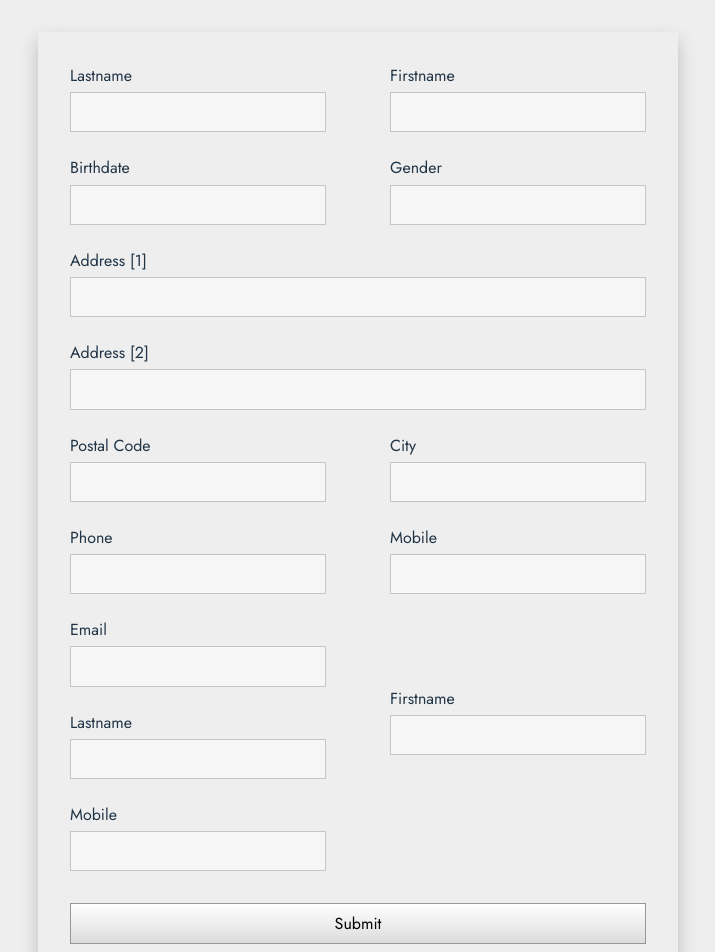
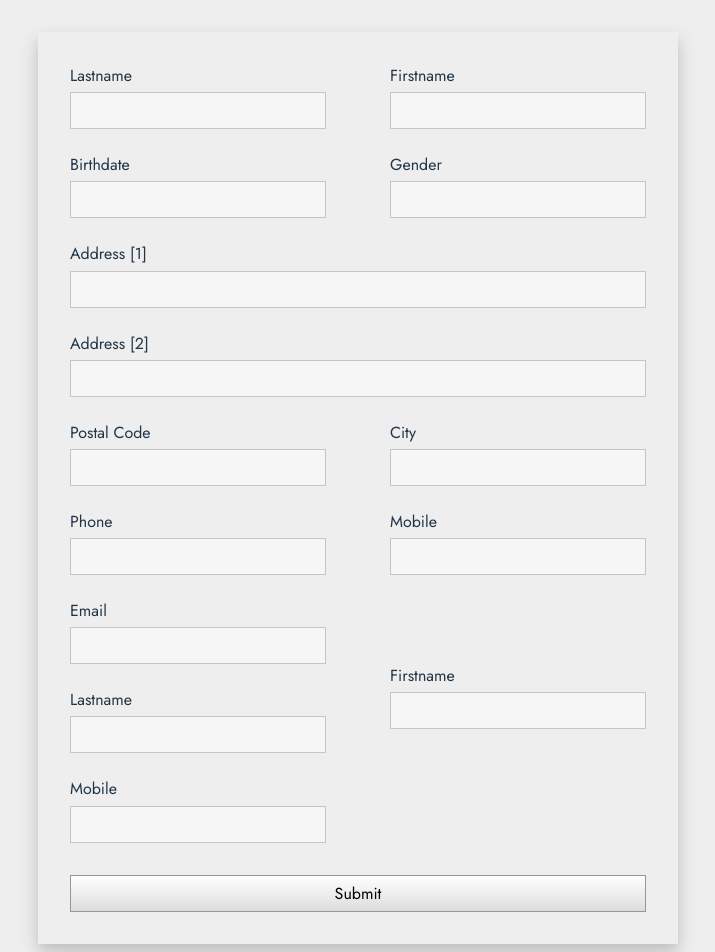
Before and after one commit to ask0ldd/SubscriptionsManager, a React (Vite) app: page /newmember in a window 1280 px wide. Shown: the top 952 px of the page, without its empty margins (282-997 px from the left). Built offline with nearby package versions, Linux system fonts and the light colour scheme.

Commit message:
newmember form styling

```diff
--- a/src/App.css
+++ b/src/App.css
@@ -24,7 +24,7 @@ form input[type="text"],
 form input[type="number"] {
   border: 1px solid #c5c5c5;
   background: #f6f6f6;
-  padding: 0.5em 0.6em 0.45em 0.6em;
+  padding: 0.35em 0.4em 0.4em 0.4em;
   color: #454545;
   font-family: "Jost", sans-serif;
   font-size: 1rem;
@@ -37,7 +37,7 @@ form input[type="submit"] {
   /*height: 32px;*/
   font-family: "Jost", sans-serif;
   font-size: 1rem;
-  padding: 0.5em 0.6em 0.45em 0.6em;
+  padding: 0.4em 0.4em 0.35em 0.4em;
   background: linear-gradient(to bottom, #fff 0%, #dcdcdc 100%);
   border: 1px solid #979797;
 }
--- a/src/components/CustomRouter.tsx
+++ b/src/components/CustomRouter.tsx
@@ -8,7 +8,7 @@ function CustomRouter() {
         <Router>
             <Routes>
                 <Route path="/" element={<Home />} />
-                <Route path="/newMember" element={<NewMember />} />
+                <Route path="/newmember" element={<NewMember />} />
             </Routes>
         </Router>
     )
```
